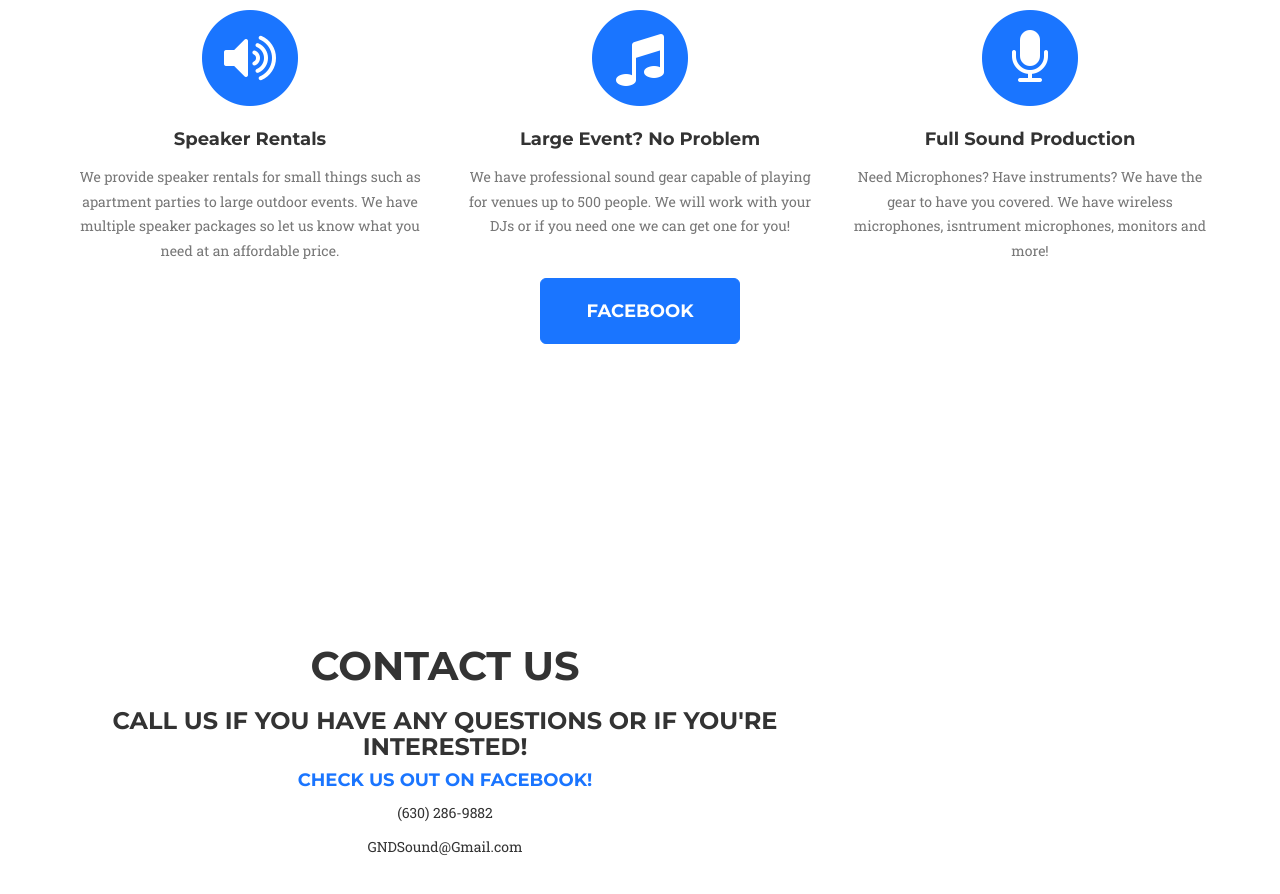
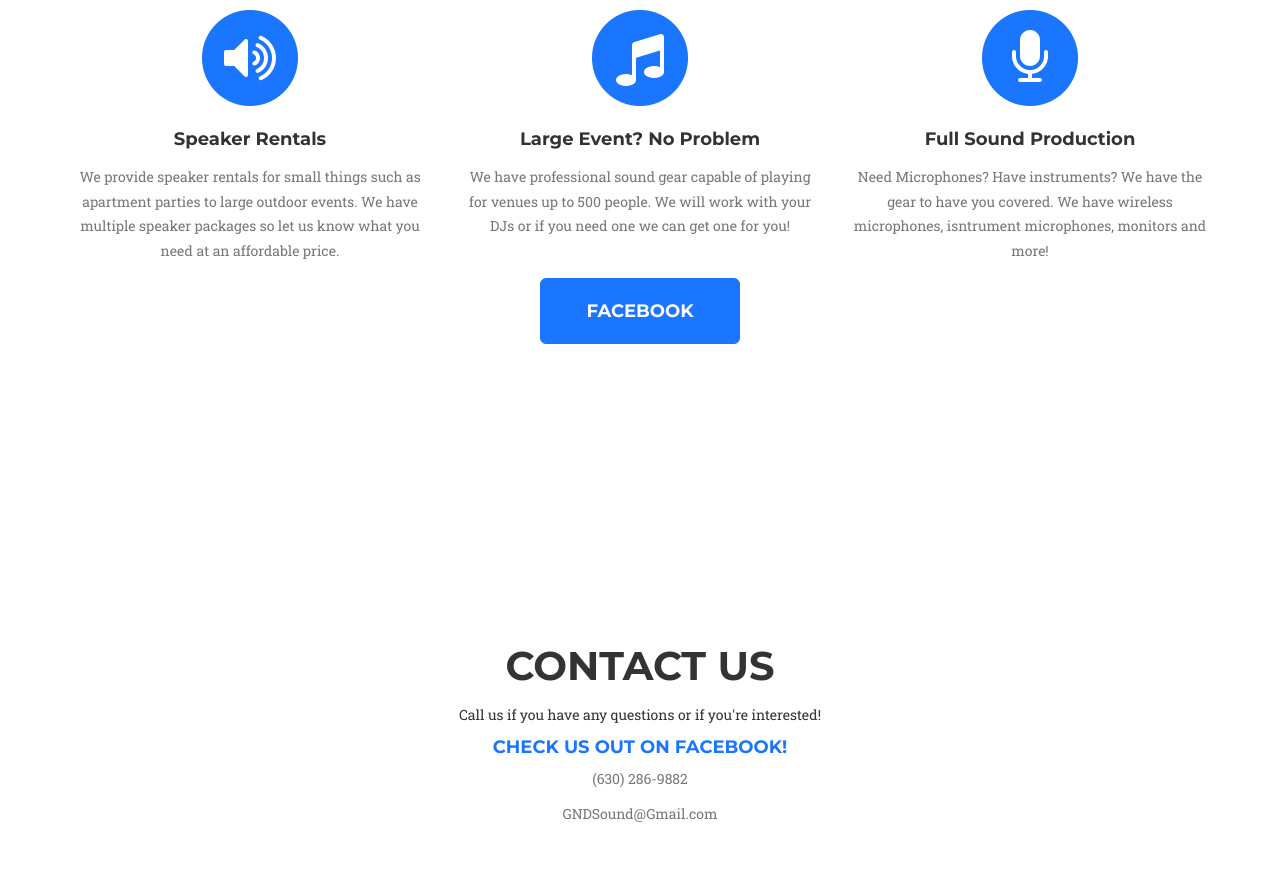
Before and after one commit to gmorrone4/GroundSound, a plain HTML site: page index.html in a window 1280 px wide. Shown: the part 1136-2030 px from the top of the page. Drawn offline with nearby package versions, Linux system fonts and the light colour scheme; a web font is replaced by a local one.

Commit message:
Text formatting and fix column

```diff
--- a/index.html
+++ b/index.html
@@ -126,12 +126,12 @@
     <section id="Contact">
         <div class="container">
             <div class="row">
-                 <div class="col-lg-8 text-center">
+                 <div class="col-lg-12 text-center">
                     <h2 class="section-heading">Contact Us</h2>
-                    <h3>Call us if you have any questions or if you're interested!</h3>
+                    <p>Call us if you have any questions or if you're interested!</p>
                     <a href="www.facebook.com/GNDSound"><h4>Check Us out on Facebook!</h4></a>
-                    <p>(630) 286-9882</p>
-                    <p>GNDSound@Gmail.com</p>
+                    <p class="text-muted">(630) 286-9882</p>
+                    <p class="text-muted">GNDSound@Gmail.com</p>
                 </div>
             </div>
         </div>
```
